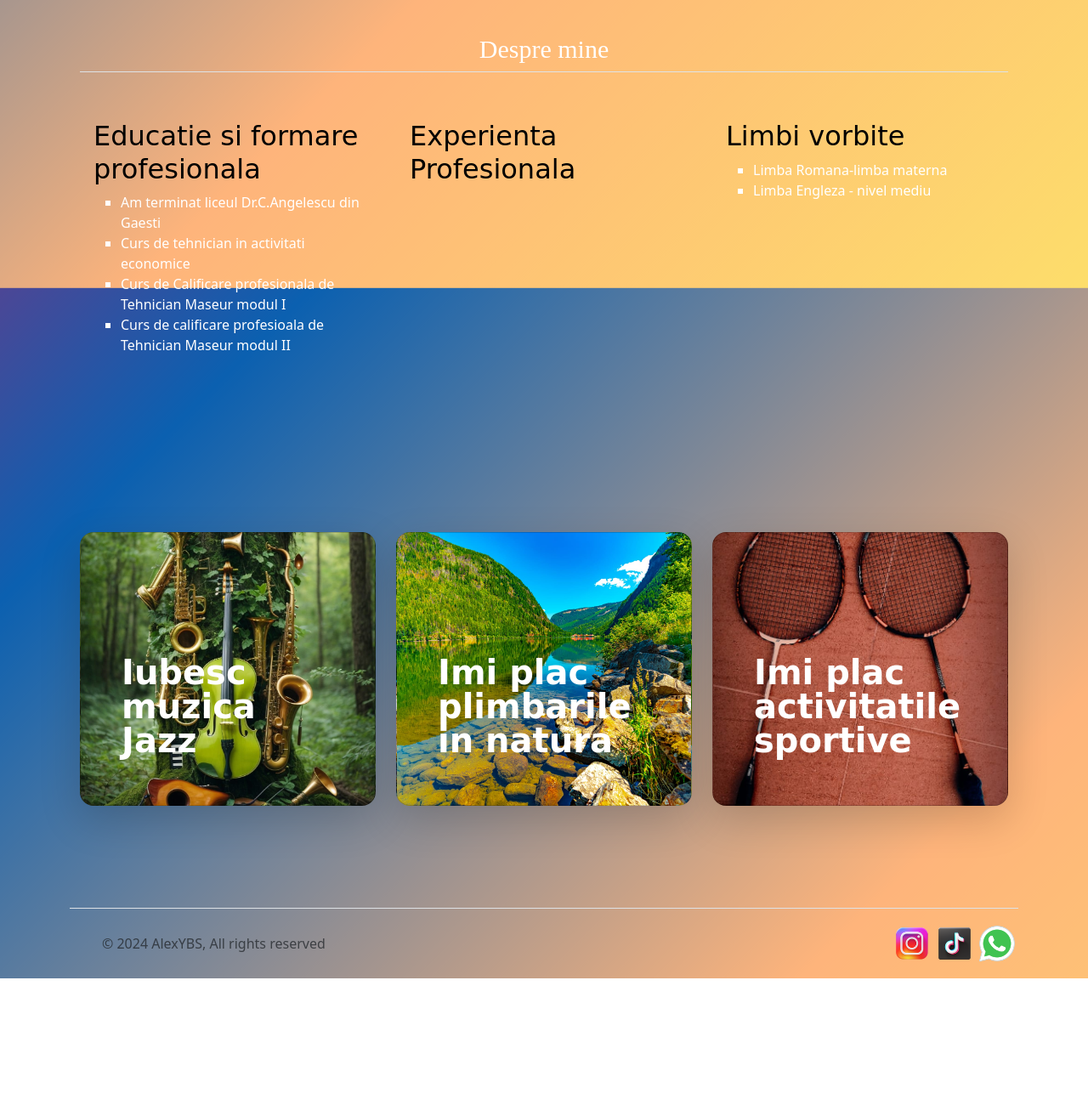
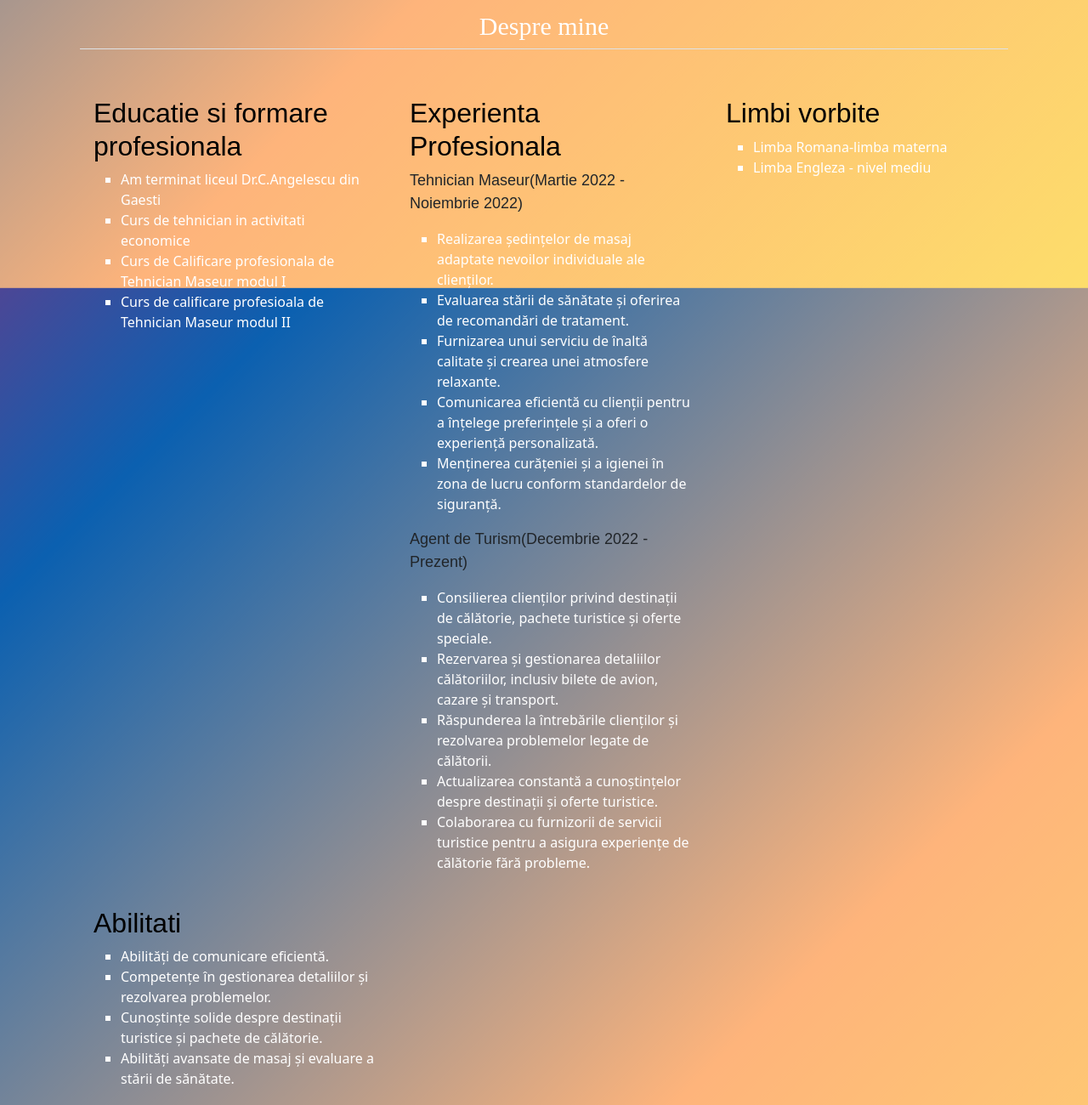
Before and after one commit to AlexYBS/AndreeaCV, a plain HTML site: page index.html in a window 1280 px wide. Shown: the part 788-2088 px from the top of the page at 85% size. Before the commit the page ends 1939 px from the top, so only its background shows below. Drawn offline with nearby package versions, Linux system fonts and the light colour scheme.

Commit message:
catalina update text error browser

```diff
--- a/index.html
+++ b/index.html
@@ -118,9 +118,29 @@
                 </div>
                 <div>
                     <h3 class="fs-2 text-body-emphasis">Experienta Profesionala</h3>
-                    <p>
+                    <p class="experienta">Tehnician Maseur(Martie 2022 -Noiembrie 2022)</p>
+                    <ul class="DespreMine">
+                        <li>Realizarea ședințelor de masaj adaptate nevoilor individuale ale clienților.</li>
+                        <li>Evaluarea stării de sănătate și oferirea de recomandări de tratament.</li>
+                       <li>Furnizarea unui serviciu de înaltă calitate și crearea unei atmosfere relaxante.</li>
+                       <li> Comunicarea eficientă cu clienții pentru a înțelege preferințele și a oferi o experiență personalizată.</li>
+                       <li>Menținerea curățeniei și a igienei în zona de lucru conform standardelor de siguranță.</li>
+                    </ul >
+                    <p class="experienta">Agent de Turism(Decembrie 2022 - Prezent)</p>
+                    <ul class="DespreMine">
+                        <li>
+                            Consilierea clienților privind destinații de călătorie, pachete turistice și oferte speciale.
+                        </li>
+                        <li> Rezervarea și gestionarea detaliilor călătoriilor, inclusiv bilete de avion, cazare și transport.</li>
+                        <li>Răspunderea la întrebările clienților și rezolvarea problemelor legate de călătorii.</li>
+                        <li>Actualizarea constantă a cunoștințelor despre destinații și oferte turistice.</li>
+                        <li>Colaborarea cu furnizorii de servicii turistice pentru a asigura experiențe de călătorie fără probleme.</li>
+                    </ul>
 
-                    </p>
+
+
+
+
                 </div>
             </div>
             <div class="col d-flex align-items-start">
@@ -133,6 +153,23 @@
                     <ul class="DespreMine">
                         <li>Limba Romana-limba materna</li>
                         <li>Limba Engleza - nivel mediu</li>
+                    </ul>
+
+                </div>
+            </div>
+            <div class="col d-flex align-items-start">
+                <div
+                    class="icon-square text-body-emphasis bg-body-secondary d-inline-flex align-items-center justify-content-center fs-4 flex-shrink-0 me-3">
+
+                </div>
+                <div>
+                    <h3 class="fs-2 text-body-emphasis">Abilitati</h3>
+                    <ul class="DespreMine">
+                        <li>Abilități de comunicare eficientă.</li>
+                       <li>Competențe în gestionarea detaliilor și rezolvarea problemelor.</li>
+                       <li> Cunoștințe solide despre destinații turistice și pachete de călătorie.</li>
+                       <li>Abilități avansate de masaj și evaluare a stării de sănătate.</li>
+
                     </ul>
 
                 </div>
--- a/styles.css
+++ b/styles.css
@@ -47,7 +47,7 @@ height: 100vh;
         h1{
             text-align: center;
             color: white;
-            font-family: 'Dancing Script', cursive;
+            font-family: 'Anton', sans-serif;
             padding-top: 100px;
             font-size: 36px;
         }
@@ -93,7 +93,7 @@ height: 100vh;
 }
 .Andreea-Description{
     color: white;
-    font-family: 'Single Day', cursive;
+    font-family: 'Kanit', sans-serif;
 }
 
 /* Stilul implicit pentru text, folosit pentru ecrane mai mari */
@@ -145,7 +145,7 @@ p {
     border-radius: 4px;
     background: #B4D4FF;
     transition: all 0.5s ease;
-    font-family: 'Single Day', cursive;
+    font-family: 'Anton', sans-serif;
 }
 
 .flower {
@@ -340,7 +340,7 @@ h2{
 
 }
 h3{
-    font-family: 'Single Day', cursive;
+    font-family: 'Anton', sans-serif;
     color: white;
 }
 .card-cover{
@@ -358,3 +358,6 @@ h3{
         height: 35px;
     }
 }
+.experienta{
+    font-family: 'Anton', sans-serif;
+}
```
